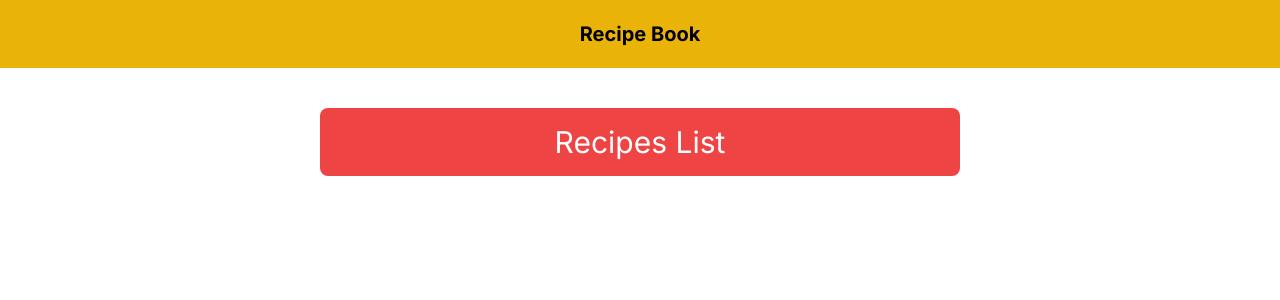
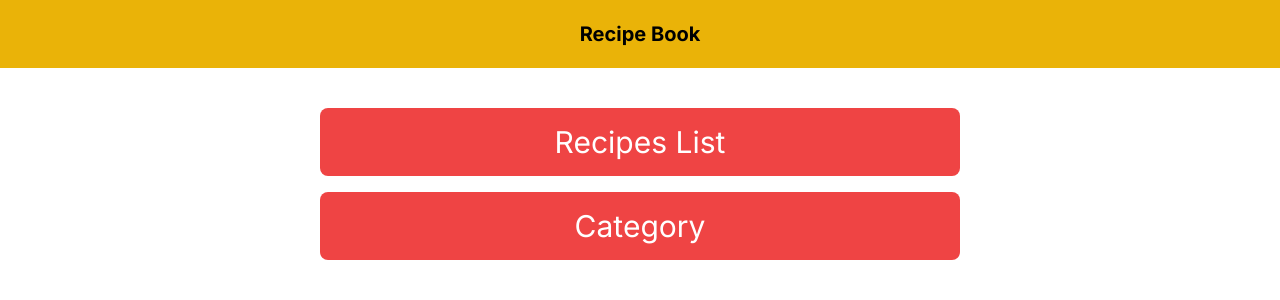
Before and after one commit to Saumyaaaaa/recipe-demo-two, a Next.js app: page / in a window 1280 px wide. Shown: the top 300 px of the page. Built offline with nearby package versions, Linux system fonts and the light colour scheme.

Commit message:
added  category and done its css

```diff
--- a/app/page.js
+++ b/app/page.jsx
@@ -8,10 +8,20 @@ const page = () => {
       </div>
       <div className=' hover:bg-red-800 cursor-pointer flex bg-red-500 mt-10 p-4 w-1/2 mx-auto rounded-lg'>
       <div className='m-auto  '>
-          <Link href='/recipelist'className=' text-3xl text-white '>Recipes List</Link>
+          <Link href='/recipelist' className=' text-3xl text-white '>Recipes List</Link>
+
+
+        </div>
+      </div>
+      <div className='hover:bg-red-800 cursor-pointer flex bg-red-500 mt-4 p-4 w-1/2 mx-auto rounded-lg'>
+        <div className='m-auto'>
+          <Link href='/category' className='text-3xl text-white'>
+            Category
+          </Link>
         </div>
       </div>
     </div>
+
   )
 }
 
--- /dev/null
+++ b/app/recipelist/[area]/page.jsx
@@ -0,0 +1,11 @@
+import React from 'react'
+
+const page = () => {
+  return (
+    <div>
+
+    </div>
+  )
+}
+
+export default page
--- a/app/recipelist/page.jsx
+++ b/app/recipelist/page.jsx
@@ -15,7 +15,10 @@ const list = async() => {
           list.meals.map((lists)=>
           <li>
 
-          <div className='bg-yellow-500 text-center p-5 ml-5 mr-5 mt-5 rounded-lg hover:bg-yellow-600 cursor-pointer font-bold  min-height: 100vh'>{lists.strArea}</div>
+          <div
+          className='bg-yellow-500 text-center p-5 ml-5 mr-5 mt-5 rounded-lg hover:bg-yellow-600 cursor-pointer font-bold  min-height: 100vh'>
+            {lists.strArea}
+            </div>
         </li>
           )
         }
```
